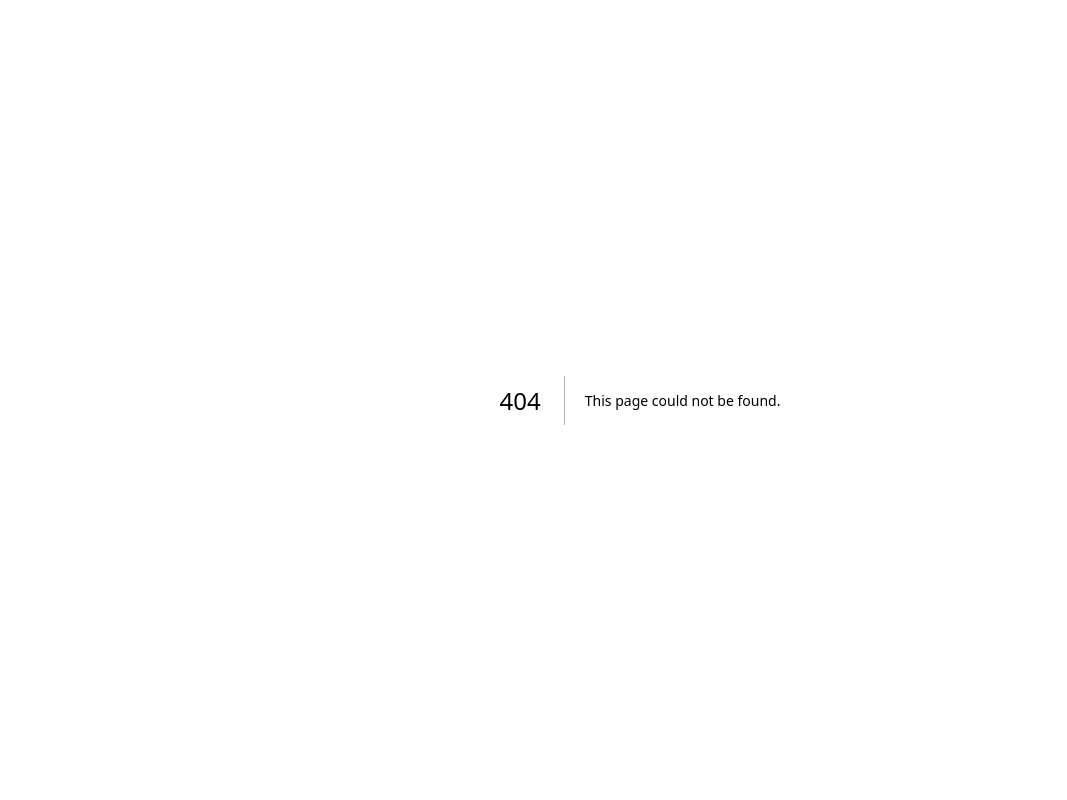
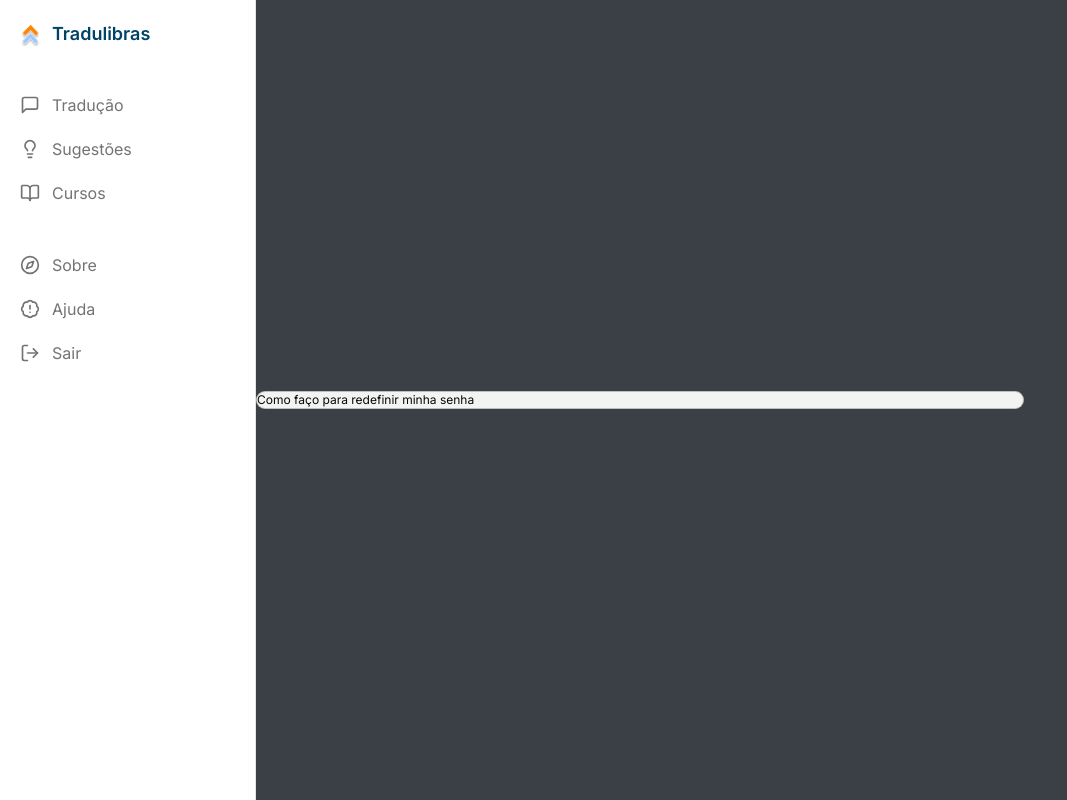
Before and after one commit to Catyz00/FrontTraduLibras, a Next.js app in the folder fronttradulibras/: page /help in a window 1280 px wide. Before the commit this address had no page. Shown: the whole page, without its empty margins (0-1067 px from the left). Built offline with nearby package versions, Linux system fonts and the light colour scheme.

Commit message:
Creation of help page
Creation of help app and components

```diff
--- /dev/null
+++ b/fronttradulibras/src/app/help/layout.jsx
@@ -0,0 +1,17 @@
+import Navbar from "@/components/navbar/navbar";
+
+export const metadata = {
+  title: 'TraduLibras',
+  description: 'Protegendo Todos Seus Momentos',
+};
+
+export default function TranslatorLayout({ children }) {
+  return (
+    <>
+      <Navbar />
+      <div> {/* Ajuste se o Navbar for fixo */}
+        {children}
+      </div>
+    </>
+  );
+}
--- /dev/null
+++ b/fronttradulibras/src/app/help/page.jsx
@@ -0,0 +1,11 @@
+import { HelpForm } from '@/components/help/help-form';
+
+export default function HelpPage() {
+  return (
+    <div className=" flex min-h-svh flex-col items-center justify-center p-6 md:p-10 bg-[#3B3F46]">
+      <div className="w-full max-w-sm md:max-w-3xl">
+        <HelpForm />
+      </div>
+    </div>
+  );
+}
--- a/fronttradulibras/src/app/page.jsx
+++ b/fronttradulibras/src/app/page.jsx
@@ -35,6 +35,12 @@ export default function HomePage() {
               className="text-sm font-medium transition-colors hover:text-primary"
             >
               Aprender
+            </Link>
+            <Link
+              href="/help"
+              className="text-sm font-medium transition-colors hover:text-primary"
+            >
+              Ajuda
             </Link>
           </nav>
           <div className="flex items-center gap-4">
--- /dev/null
+++ b/fronttradulibras/src/components/help/help-form.jsx
@@ -0,0 +1,21 @@
+'use client';
+
+import { cn } from '@/lib/utils';
+import { Button } from '@/components/ui/button';
+import { Card, CardContent } from '@/components/ui/card';
+import { Input } from '@/components/ui/input';
+import { Label } from '@/components/ui/label';
+import { Eye, EyeOff } from 'lucide-react';
+import { useState } from 'react';
+
+export function HelpForm() {
+
+  return (
+    <div className="flex flex-col gap-6 text-xs">
+        <Card className="overflow-hidden p-0 bg-[#f3f3f3] border border-[#3B3F46]/30 shadow-2xl">
+        <p>Como faço para redefinir minha senha</p>
+
+        </Card>
+    </div>
+  );
+}
```
